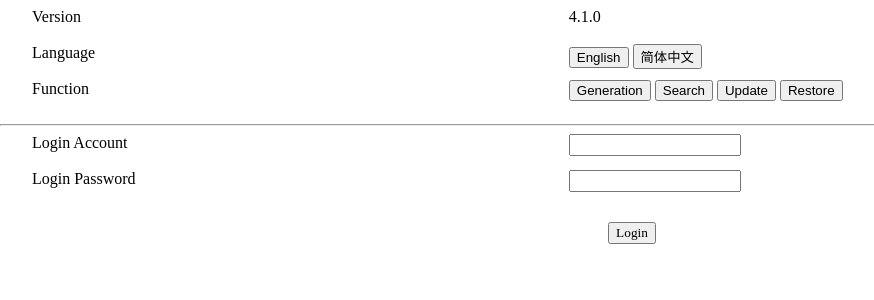
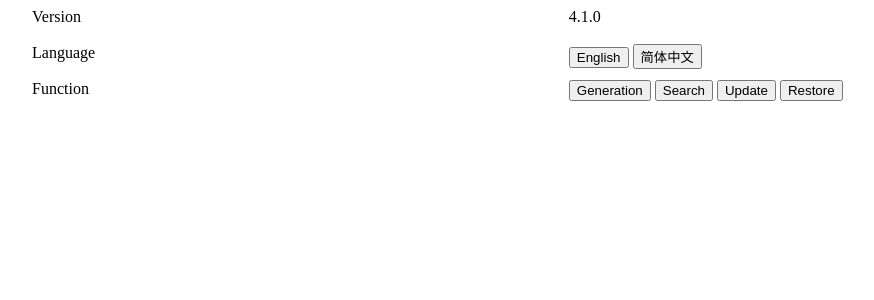
Before and after one commit to AnestLarry/AccountManagerWithFlask, a Python web app: template templates/base.html in a window 1280 px wide. Shown: the top 300 px of the page, without its empty margins (8-882 px from the left). Run offline with Jinja, Linux system fonts and the light colour scheme; the template is opened without the code that fills it, so the values that code supplies are empty.

Commit message:
remove website login

```diff
--- a/templates/base.html
+++ b/templates/base.html
@@ -68,40 +68,6 @@
             {% endif %}
         </div>
         <br><br>
-        <hr>
-        {% if is_Login=="True" %}
-        <div id="login-nav">
-            <div id="login-account-label" style="width:45%;float:left;">
-                {% if language=="zh" %}
-                &emsp;&emsp;用户名
-                {% else %}
-                &emsp;&emsp;User's name
-                {% endif %}
-            </div>
-            <div id="login-account-div" style="width:45%;float:left;">
-                <span>{{login_username}}</span>&emsp;&emsp;<input type="button" value="Logout"
-                    id="login-button-logout" />
-            </div>
-        </div>
-        {% else %}{% raw %}
-        <div id="login-nav">
-            <div id="login-account-label" style="width:45%;float:left;">
-                &emsp;&emsp;{{ labels[3] }}
-            </div>
-            <div id="login-account-div" style="width:45%;float:left;">
-                <input type="text" id="login-account" />
-            </div>
-            <br><br>
-            <div id="login-password-label" style="width:45%;float:left;">
-                &emsp;&emsp;{{ labels[4] }}
-            </div>
-            <div id="login-password-div" style="width:45%;float:left;">
-                <input type="password" id="login-password" />
-            </div>
-            <br><br>
-            <p align="center"><input type="button" :value="labels[5]" id="login-button-login" /></p>{% endraw %}
-            {% endif %}
-        </div>
     </div>
 
     <script>
```
